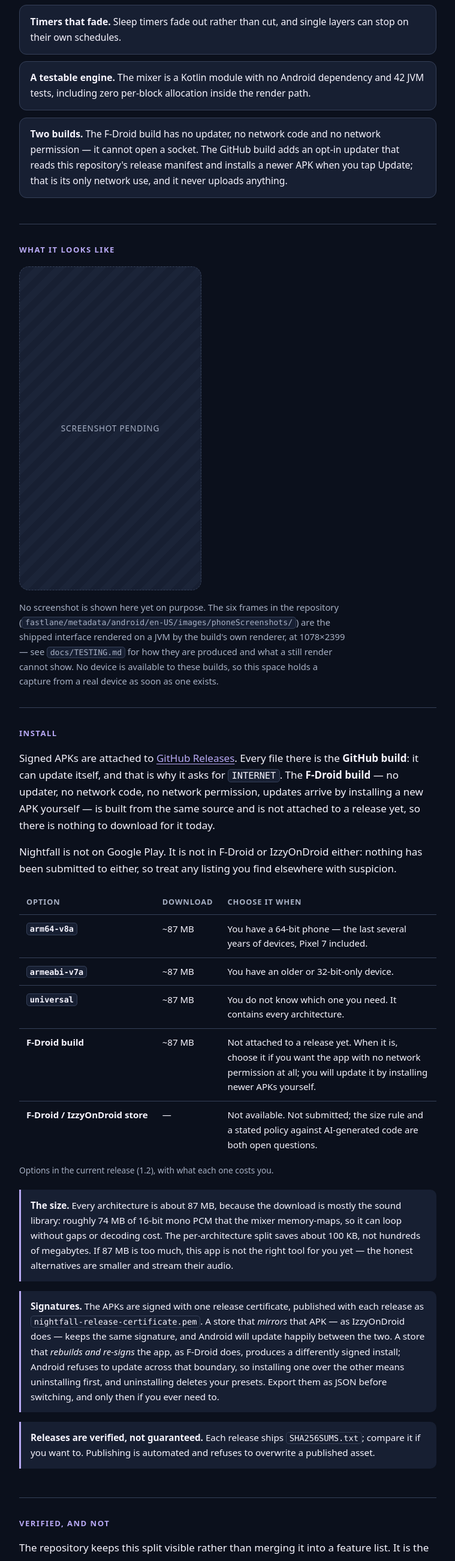
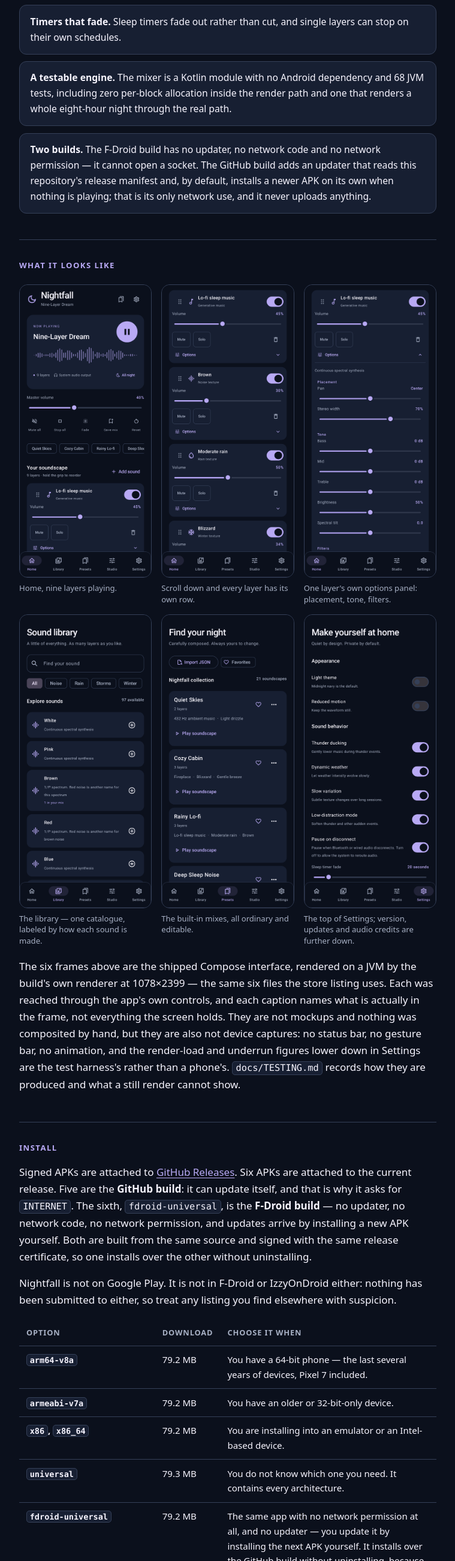
Before and after one commit to CamjamPNG/Nightfall, a plain HTML site: page docs/site/index.html in a window 1280 px wide. Shown: the part 852-3454 px from the top of the page at 60% size, without its empty margins (260-1019 px from the left). Drawn offline with Linux system fonts and the light colour scheme.

Commit message:
docs: re-measure the launch kit against v1.8.2 and show the real screens (#27)
* docs: re-measure the launch kit against v1.8.2 and show the real screens

Every row of the state-of-the-product table was re-read this pass, with the
command that produced it recorded beside the number: v1.8.2 / versionCode 22,
six APK assets including the published fdroid-universal, 79.2 MB per APK,
77,449,472 bytes of PCM against 2,933,096 bytes of R8-minified dex, and 68
tests in core.

The updater prose was wrong in one direction that matters: Update
automatically is on by default, so an install needs no tap and is instead
guarded by playback (UpdateAutomation.mayInstallNow). What's new is now
described, the preferences list matches UpdatePrefs, and the IzzyOnDroid
section records that its 'which APK' blocker closed when the fdroid channel
started publishing, with the size blocker restated against measured Opus
assets.

The landing page shows the six HOME-19 renders instead of a placeholder, as
540 px copies with lazy loading, no script and no external request. The
install table, size note, updater and privacy copy, verified/not-verified
tables and the 'what is new' note all follow the measurements.

Co-authored-by: capy-ai[bot] <230910855+capy-ai[bot]@users.noreply.github.com>

* docs: separate payload savings from download savings, and caption the frames we actually drew

Two corrections from review. R8 took 44.4 MB off the uncompressed dex, but dex
is compressed inside the APK, so the measured download fell by 11,971,730 bytes
(91,162,628 to 79,190,898); the size sections in docs/LAUNCH.md and the
IzzyOnDroid request now label each figure as payload or as download instead of
quoting the first as bandwidth.

The gallery captions described what the app has, not what each frame shows: the
Settings frame is the top of the screen, the presets frame stops at the start of
the collection, and the layer-options panel does not reach the stop-time control.
Each caption now names only what the render harness proves is in that frame.

Co-authored-by: capy-ai[bot] <230910855+capy-ai[bot]@users.noreply.github.com>

---------

Co-authored-by: capy-ai[bot] <230910855+capy-ai[bot]@users.noreply.github.com>

```diff
--- a/docs/site/index.html
+++ b/docs/site/index.html
@@ -47,67 +47,115 @@
       <li><strong>Timers that fade.</strong> Sleep timers fade out rather than cut, and single
       layers can stop on their own schedules.</li>
       <li><strong>A testable engine.</strong> The mixer is a Kotlin module with no Android
-      dependency and 42 JVM tests, including zero per-block allocation inside the render path.</li>
+      dependency and 68 JVM tests, including zero per-block allocation inside the render path and
+      one that renders a whole eight-hour night through the real path.</li>
       <li><strong>Two builds.</strong> The F-Droid build has no updater, no network code and no
-      network permission — it cannot open a socket. The GitHub build adds an opt-in updater that
-      reads this repository's release manifest and installs a newer APK when you tap Update;
-      that is its only network use, and it never uploads anything.</li>
+      network permission — it cannot open a socket. The GitHub build adds an updater that reads
+      this repository's release manifest and, by default, installs a newer APK on its own when
+      nothing is playing; that is its only network use, and it never uploads anything.</li>
     </ul>
   </section>
 
   <section id="screenshot">
     <h2>What it looks like</h2>
-    <figure class="shot">
-      <div class="shot-placeholder" role="img" aria-label="Screenshot placeholder: capture pending">
-        <span>Screenshot pending</span>
-      </div>
-      <figcaption>No screenshot is shown here yet on purpose. The six frames in the
-      repository (<code>fastlane/metadata/android/en-US/images/phoneScreenshots/</code>) are the
-      shipped interface rendered on a JVM by the build's own renderer, at 1078×2399 — see
-      <code>docs/TESTING.md</code> for how they are produced and what a still render cannot show.
-      No device is available to these builds, so this space holds a capture from a real device as
-      soon as one exists.</figcaption>
-    </figure>
+    <ul class="shots">
+      <li>
+        <figure>
+          <img src="shots/01-home-playing.png" width="540" height="1201" loading="lazy"
+               decoding="async" alt="Home while the Nine-Layer Dream mix plays: the mix title, the now-playing transport and the first layer rows.">
+          <figcaption>Home, nine layers playing.</figcaption>
+        </figure>
+      </li>
+      <li>
+        <figure>
+          <img src="shots/02-home-layers.png" width="540" height="1201" loading="lazy"
+               decoding="async" alt="Home scrolled down to the layer rows, each with its own volume control.">
+          <figcaption>Scroll down and every layer has its own row.</figcaption>
+        </figure>
+      </li>
+      <li>
+        <figure>
+          <img src="shots/03-layer-options.png" width="540" height="1201" loading="lazy"
+               decoding="async" alt="One layer's options panel open over the mixer, showing its placement, tone and filters.">
+          <figcaption>One layer's own options panel: placement, tone, filters.</figcaption>
+        </figure>
+      </li>
+      <li>
+        <figure>
+          <img src="shots/04-library.png" width="540" height="1201" loading="lazy"
+               decoding="async" alt="The sound library tab, listing the bundled catalogue of synthesized sounds and field recordings.">
+          <figcaption>The library — one catalogue, labeled by how each sound is made.</figcaption>
+        </figure>
+      </li>
+      <li>
+        <figure>
+          <img src="shots/05-presets.png" width="540" height="1201" loading="lazy"
+               decoding="async" alt="The presets tab, showing the start of the Nightfall collection.">
+          <figcaption>The built-in mixes, all ordinary and editable.</figcaption>
+        </figure>
+      </li>
+      <li>
+        <figure>
+          <img src="shots/06-settings.png" width="540" height="1201" loading="lazy"
+               decoding="async" alt="The top of the Settings tab: appearance and sound-behaviour controls.">
+          <figcaption>The top of Settings; version, updates and audio credits are further down.</figcaption>
+        </figure>
+      </li>
+    </ul>
+    <p>The six frames above are the shipped Compose interface, rendered on a JVM by the build's own
+    renderer at 1078×2399 — the same six files the store listing uses. Each was reached through the
+    app's own controls, and each caption names what is actually in the frame, not everything the
+    screen holds. They are not mockups and nothing was composited by hand, but they are also not
+    device captures: no status bar, no gesture bar, no animation, and the render-load and underrun
+    figures lower down in Settings are the test harness's rather than a phone's.
+    <code>docs/TESTING.md</code> records how they are produced and what a still render cannot show.</p>
   </section>
 
   <section id="install">
     <h2>Install</h2>
     <p>Signed APKs are attached to <a href="https://github.com/CamjamPNG/Nightfall/releases">GitHub
-    Releases</a>. Every file there is the <strong>GitHub build</strong>: it can update itself, and
-    that is why it asks for <code>INTERNET</code>. The <strong>F-Droid build</strong> — no updater,
-    no network code, no network permission, updates arrive by installing a new APK yourself — is
-    built from the same source and is not attached to a release yet, so there is nothing to
-    download for it today.</p>
+    Releases</a>. Six APKs are attached to the current release. Five are the
+    <strong>GitHub build</strong>: it can update itself, and that is why it asks for
+    <code>INTERNET</code>. The sixth, <code>fdroid-universal</code>, is the <strong>F-Droid
+    build</strong> — no updater, no network code, no network permission, and updates arrive by
+    installing a new APK yourself. Both are built from the same source and signed with the same
+    release certificate, so one installs over the other without uninstalling.</p>
 
     <p>Nightfall is not on Google Play. It is not in F-Droid or IzzyOnDroid either: nothing has
     been submitted to either, so treat any listing you find elsewhere with suspicion.</p>
 
     <table>
-      <caption>Options in the current release (1.2), with what each one costs you.</caption>
+      <caption>Options in the current release (1.8.2), with what each one costs you.</caption>
       <thead>
         <tr><th scope="col">Option</th><th scope="col">Download</th><th scope="col">Choose it when</th></tr>
       </thead>
       <tbody>
         <tr>
           <th scope="row"><code>arm64-v8a</code></th>
-          <td>~87&nbsp;MB</td>
+          <td>79.2&nbsp;MB</td>
           <td>You have a 64-bit phone — the last several years of devices, Pixel&nbsp;7 included.</td>
         </tr>
         <tr>
           <th scope="row"><code>armeabi-v7a</code></th>
-          <td>~87&nbsp;MB</td>
+          <td>79.2&nbsp;MB</td>
           <td>You have an older or 32-bit-only device.</td>
         </tr>
         <tr>
+          <th scope="row"><code>x86</code>, <code>x86_64</code></th>
+          <td>79.2&nbsp;MB</td>
+          <td>You are installing into an emulator or an Intel-based device.</td>
+        </tr>
+        <tr>
           <th scope="row"><code>universal</code></th>
-          <td>~87&nbsp;MB</td>
+          <td>79.3&nbsp;MB</td>
           <td>You do not know which one you need. It contains every architecture.</td>
         </tr>
         <tr>
-          <th scope="row">F-Droid build</th>
-          <td>~87&nbsp;MB</td>
-          <td>Not attached to a release yet. When it is, choose it if you want the app with no
-          network permission at all; you will update it by installing newer APKs yourself.</td>
+          <th scope="row"><code>fdroid-universal</code></th>
+          <td>79.2&nbsp;MB</td>
+          <td>The same app with no network permission at all, and no updater — you update it by
+          installing the next APK yourself. It installs over the GitHub build without
+          uninstalling, because both are signed with the same key.</td>
         </tr>
         <tr>
           <th scope="row">F-Droid / IzzyOnDroid store</th>
@@ -118,16 +166,19 @@
       </tbody>
     </table>
 
-    <p class="note"><strong>The size.</strong> Every architecture is about 87&nbsp;MB, because the
-    download is mostly the sound library: roughly 74&nbsp;MB of 16-bit mono PCM that the mixer
-    memory-maps, so it can loop without gaps or decoding cost. The per-architecture split saves
-    about 100&nbsp;KB, not hundreds of megabytes. If 87&nbsp;MB is too much, this app is not the
-    right tool for you yet — the honest alternatives are smaller and stream their audio.</p>
+    <p class="note"><strong>The size.</strong> Every APK is about 79&nbsp;MB, and almost all of it
+    is the sound library: 77.4&nbsp;MB of 16-bit mono PCM that the mixer memory-maps, so it can
+    loop without gaps or decoding cost. Code is the smaller half now — the release build is
+    minified, and its dex is 2.8&nbsp;MB rather than the 47&nbsp;MB it was before minification was
+    turned on. The per-architecture split saves about 100&nbsp;KB, not hundreds of megabytes. If
+    79&nbsp;MB is too much, this app is not the right tool for you yet — the honest alternatives are
+    smaller and stream their audio.</p>
 
     <p class="note"><strong>Signatures.</strong> The APKs are signed with one release certificate,
     published with each release as <code>nightfall-release-certificate.pem</code>. A store that
-    <em>mirrors</em> that APK — as IzzyOnDroid does — keeps the same signature, and Android will
-    update happily between the two. A store that <em>rebuilds and re-signs</em> the app, as F-Droid
+    <em>mirrors</em> that APK, as IzzyOnDroid would, keeps the same signature, and Android will
+    update happily between the two — Nightfall does none of this yet, because nothing has been
+    submitted to such a store. A store that <em>rebuilds and re-signs</em> the app, as F-Droid
     does, produces a differently signed install; Android refuses to update across that boundary,
     so installing one over the other means uninstalling first, and uninstalling deletes your
     presets. Export them as JSON before switching, and only then if you ever need to.</p>
@@ -135,6 +186,11 @@
     <p class="note"><strong>Releases are verified, not guaranteed.</strong> Each release ships
     <code>SHA256SUMS.txt</code>; compare it if you want to. Publishing is automated and refuses to
     overwrite a published asset.</p>
+
+    <p class="note"><strong>What's new.</strong> The GitHub build's Settings → Updates lists the
+    recent releases and their notes, taken from the same manifest the update check already read, so
+    reading it asks the network for nothing. After it replaces itself, the version it installed
+    shows those notes once.</p>
   </section>
 
   <section id="verified">
@@ -149,20 +205,24 @@
       </thead>
       <tbody>
         <tr>
-          <td>42 deterministic JVM tests on the audio engine</td>
-          <td><code>core/src/test</code>, runs in seconds with <code>./gradlew :core:test</code></td>
+          <td>68 deterministic JVM tests on the audio engine</td>
+          <td><code>core/src/test</code>, with <code>./gradlew :core:test</code>; 67 run every
+          time and the opt-in level-calibration generator is skipped unless
+          <code>NIGHTFALL_CALIBRATE=1</code></td>
         </tr>
         <tr>
           <td>The F-Droid build declares no network or install permission</td>
           <td><code>app/src/fdroid/AndroidManifest.xml</code> removes <code>INTERNET</code>,
           <code>ACCESS_NETWORK_STATE</code>, <code>REQUEST_INSTALL_PACKAGES</code> and
           <code>UPDATE_PACKAGES_WITHOUT_USER_ACTION</code>, and the release script fails the build
-          if either build's permissions drift</td>
+          if either build's permissions drift or if a class from the updater package survives in
+          the F-Droid APK</td>
         </tr>
         <tr>
           <td>The GitHub build's updater verifies before installing</td>
-          <td>size and SHA-256 against the published manifest, package id, version code, and the
-          same signing certificate as the installed app; nothing installs without a tap</td>
+          <td>size and SHA-256 against the published manifest, package id, version code, signing
+          certificate and download address, and a self-started install is refused while audio is
+          playing or while playback state is unknown</td>
         </tr>
         <tr>
           <td>Every bundled recording cycles for at least 180&nbsp;seconds</td>
@@ -189,6 +249,13 @@
           <td>Long sessions and Bluetooth behaviour are unmeasured. All-night playback is not
           guaranteed on any phone. The render load and underrun counters in Settings are how you
           find out on yours.</td>
+        </tr>
+        <tr>
+          <td>No update has actually been installed on a phone, by us or unattended</td>
+          <td>Android's installer sessions are described from Android's documentation and driven
+          against a local server speaking the same protocol. If the automatic install misbehaves on
+          your device, the settings switch turns it off, and an issue with a logcat excerpt is the
+          most useful thing you can send.</td>
         </tr>
         <tr>
           <td>No acoustic or perceptual quality certification</td>
@@ -220,13 +287,15 @@
     never an upload. It reads one public file, <code>release-manifest.json</code>, from this
     repository's latest release: on its own at most once every six hours while the app is open and
     the device is online — measured from the last successful answer — and when you press
-    <em>Check for updates</em>, never more than once per 15 minutes for any reason. When you tap
-    <em>Update</em> it downloads that one APK, checks its size, SHA-256 and signing certificate
-    against the manifest, and hands it to Android's installer. As with any download, GitHub sees the
-    request's IP address and the user agent <code>Nightfall-Updater</code>; nothing else is sent —
-    no identifier, account, device name, app list, listening history or mix data — and there is no
-    background worker, alarm or wake-up, so an app that is not in the foreground asks nothing. The
-    F-Droid build contains none of this. The
+    <em>Check for updates</em>, never more than once per 15 minutes for any reason. A newer release
+    is downloaded and checked against the manifest — size, SHA-256, package id, version code and
+    signing certificate — and, because <em>Update automatically</em> is on by default in this build,
+    installed without a tap once playback has stopped; an install restarts the app, so it is never
+    started while audio is playing. Turn the switch off and nothing downloads until you press
+    <em>Update</em>. As with any download, GitHub sees the request's IP address and the user agent
+    <code>Nightfall-Updater</code>; nothing else is sent — no identifier, account, device name, app
+    list, listening history or mix data — and there is no background worker, alarm or wake-up, so
+    an app that is not in the foreground asks nothing. The F-Droid build contains none of this. The
     <a href="https://github.com/CamjamPNG/Nightfall/blob/main/PRIVACY.md">privacy note</a> is the
     full statement.</p>
   </section>
--- a/docs/site/style.css
+++ b/docs/site/style.css
@@ -105,24 +105,30 @@ ul.facts li {
 
 ul.facts strong { color: var(--white); }
 
-.shot { margin: 0; }
+ul.shots {
+  margin: 1.25rem 0 1.25rem;
+  padding: 0;
+  list-style: none;
+  display: grid;
+  grid-template-columns: repeat(3, 1fr);
+  gap: 1rem;
+}
 
-.shot-placeholder {
-  aspect-ratio: 9 / 16;
-  max-width: 19rem;
-  margin: 0 1.25rem 1rem 0;
-  border: 1px dashed var(--divider);
-  border-radius: 16px;
-  background: repeating-linear-gradient(
-    -45deg, var(--card), var(--card) 12px, #1b2438 12px, #1b2438 24px
-  );
-  display: flex;
-  align-items: center;
-  justify-content: center;
-  color: var(--muted);
-  font-size: 0.85rem;
-  letter-spacing: 0.06em;
-  text-transform: uppercase;
+ul.shots figure { margin: 0; }
+
+ul.shots img {
+  display: block;
+  width: 100%;
+  height: auto;
+  border: 1px solid var(--divider);
+  border-radius: 14px;
+  background: var(--card);
+}
+
+ul.shots figcaption {
+  margin-top: 0.5rem;
+  font-size: 0.82rem;
+  line-height: 1.4;
 }
 
 figcaption { color: var(--muted); font-size: 0.92rem; max-width: 34rem; }
@@ -186,7 +192,7 @@ footer p { margin: 0; }
   h1 { font-size: 1.6rem; }
   th, td { padding: 0.55rem 0.5rem; }
   tbody th { white-space: normal; }
-  .shot-placeholder { margin-right: 0; }
+  ul.shots { grid-template-columns: repeat(2, 1fr); gap: 0.75rem; }
 }
 
 @media (prefers-reduced-motion: reduce) {
```
Also changed, not shown: docs/site/shots/01-home-playing.png (added), docs/site/shots/02-home-layers.png (added), docs/site/shots/03-layer-options.png (added), docs/site/shots/04-library.png (added), docs/site/shots/05-presets.png (added), docs/site/shots/06-settings.png (added), 8 other files.
